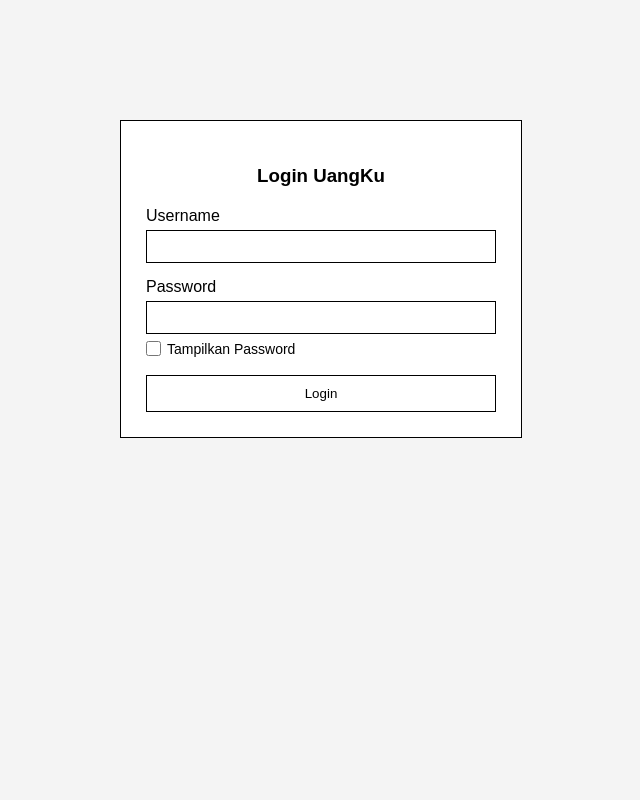
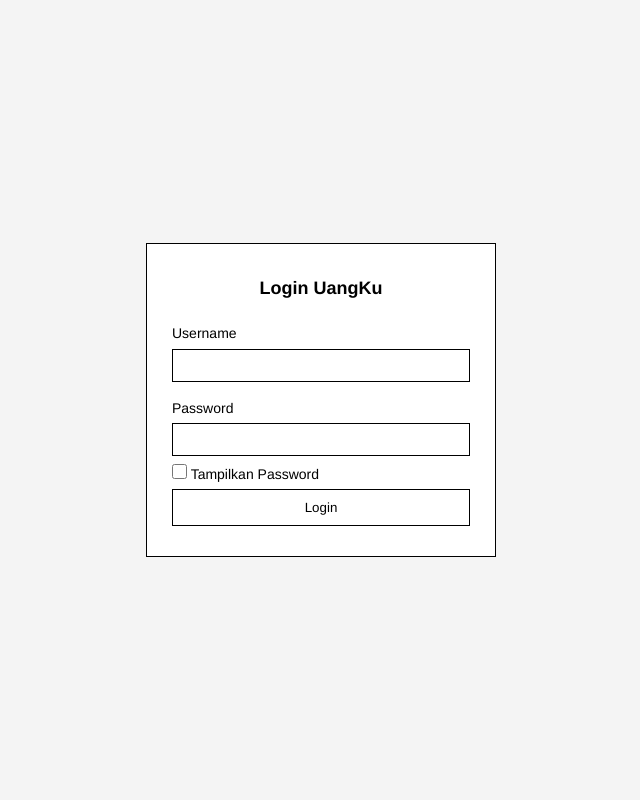
Before and after one commit to gravenths/uas-dw-uangku, a PHP site: page /auth/login.php in a window 1280 px wide. Shown: the whole page, without its empty margins (319-959 px from the left). Run offline with PHP 8.4, Linux system fonts and the light colour scheme.

Commit message:
Update style

```diff
--- a/uas_dw/auth/login.php
+++ b/uas_dw/auth/login.php
@@ -1,78 +1,22 @@
 <!DOCTYPE html>
-<html>
+<html lang="id">
 <head>
+    <meta charset="UTF-8">
     <title>Login UangKu</title>
-
-    <style>
-        body {
-            font-family: Arial, sans-serif;
-            background: #f4f4f4;
-        }
-        .login-box {
-            width: 350px;
-            margin: 120px auto;
-            background: #fff;
-            padding: 25px;
-            border: 1px solid #000;
-        }
-        h3 {
-            text-align: center;
-            margin-bottom: 20px;
-        }
-        input {
-            width: 100%;
-            padding: 8px;
-            margin: 5px 0 15px 0;
-            border: 1px solid #000;
-            box-sizing: border-box;
-        }
-        button {
-            width: 100%;
-            padding: 10px;
-            border: 1px solid #000;
-            background: #fff;
-            cursor: pointer;
-        }
-        button:hover {
-            background: #000;
-            color: #fff;
-        }
-        .password-wrapper {
-            position: relative;
-        }
-        .password-wrapper input {
-            padding-right: 38px;
-            margin: 5px 0 15px 0;
-        }
-        .show-password {
-            display: flex;
-            align-items: center;
-            gap: 6px;
-            margin-top: -8px;
-            margin-bottom: 18px;
-            cursor: pointer;
-            font-size: 14px;
-        }
-        .show-password input[type="checkbox"] {
-            width: 15px;
-            height: 15px;
-            margin: 0;
-            padding: 0;
-            cursor: pointer;
-        }
-    </style>
+    <link rel="stylesheet" href="../assets/style.css">
 </head>
-<body>
+<body class="login-page">
 
 <div class="login-box">
     <h3>Login UangKu</h3>
 
     <form method="post" action="proses_login.php">
-        Username
+        <label>Username</label>
         <input type="text" name="nama" required>
 
-        Password
+        <label>Password</label>
         <input type="password" name="password" id="passwordInput" required>
+
         <label class="show-password">
             <input type="checkbox" onclick="togglePassword()"> Tampilkan Password
         </label>
```
